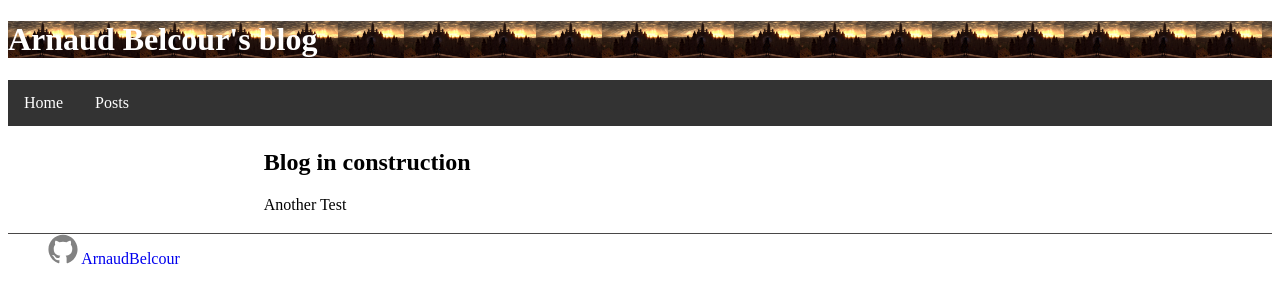
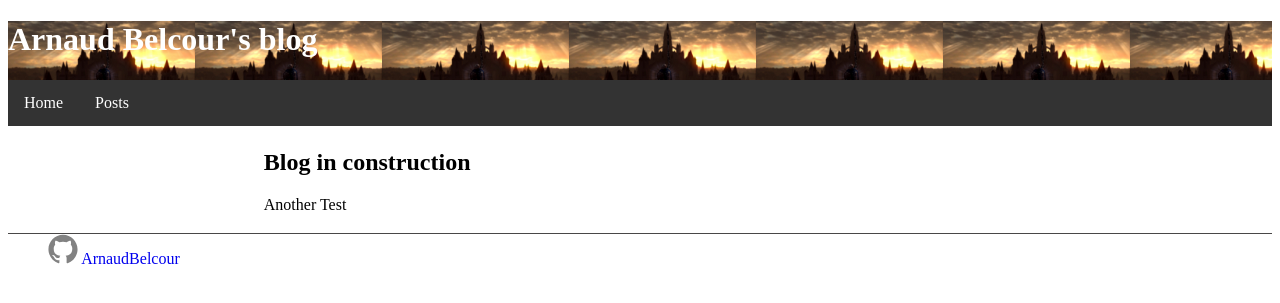
Before and after one commit to ArnaudBelcour/blog, a Jekyll site: the page built from index.html, in a window 1280 px wide. Shown: the top 303 px of the page. Built offline with Jekyll 4.4.1, drawn with Linux system fonts in a browser that asks for light colours; the repository's description, which GitHub fills in, is left out.

Commit message:
Continue to change default.hmtl structure. Now use head.html.

```diff
--- a/_includes/head.html
+++ b/_includes/head.html
@@ -1,21 +1,8 @@
 <head>
+  <meta charset='utf-8'>
+  <meta http-equiv="X-UA-Compatible" content="chrome=1">
+  <meta name="viewport" content="width=device-width,maximum-scale=2">
+  <meta name="description" content="{{ site.title | default: site.github.repository_name }} : {{ site.description | default: site.github.project_tagline }}">
 
-  <div id="nav">
-    <ul>
-        <li><a href="/">HOME</a></li>
-        <li><a href="/page/">PAGE</a></li>
-    </ul>
-</div>
-
-
-  <meta charset="utf-8">
-  <meta http-equiv="X-UA-Compatible" content="IE=edge">
-  <meta name="viewport" content="width=device-width, initial-scale=1">
-
-  <title>{% if page.title %}{{ page.title }}{% else %}{{ site.title }}{% endif %}</title>
-  <meta name="description" content="{% if page.excerpt %}{{ page.excerpt | strip_html | strip_newlines | truncate: 160 }}{% else %}{{ site.description }}{% endif %}">
-
-  <link rel="stylesheet" href="{{ "/css/main.css" | prepend: site.baseurl }}">
-  <link rel="canonical" href="{{ page.url | replace:'index.html','' | prepend: site.baseurl | prepend: site.url }}">
-  <link rel="alternate" type="application/rss+xml" title="{{ site.title }}" href="{{ "/feed.xml" | prepend: site.baseurl | prepend: site.url }}">
+  <link rel="stylesheet" type="text/css" media="screen" href="{{ '/assets/css/style.css?v=' | append: site.github.build_revision | relative_url }}">
 </head>
--- a/_includes/header.html
+++ b/_includes/header.html
@@ -1,5 +1,6 @@
 <header class="site-header">
-  <div id="nav">
+  <div id="header_background">
+    <h1 id="project_title">{{ site.title | default: site.github.repository_name }}</h1>
     <ul>
       <li>
         <a href="{{ "/" | prepend: site.baseurl }}">Home</a>
--- a/_layouts/default.html
+++ b/_layouts/default.html
@@ -1,22 +1,13 @@
 <!DOCTYPE html>
 <html lang="{{ site.lang | default: "en-US" }}">
 
-  <head>
-    <meta charset='utf-8'>
-    <meta http-equiv="X-UA-Compatible" content="chrome=1">
-    <meta name="viewport" content="width=device-width,maximum-scale=2">
-    <meta name="description" content="{{ site.title | default: site.github.repository_name }} : {{ site.description | default: site.github.project_tagline }}">
-
-    <link rel="stylesheet" type="text/css" media="screen" href="{{ '/assets/css/style.css?v=' | append: site.github.build_revision | relative_url }}">
-  </head>
-
-  <!-- HEADER -->
-  <div id="header_background">
-      <h1 id="project_title">{{ site.title | default: site.github.repository_name }}</h1>
-  </div>
-  {% include header.html %}
+  <!-- HEAD -->
+  {% include head.html %}
 
   <body>
+    <!-- HEADER -->
+    {% include header.html %}
+
     <!-- MAIN CONTENT -->
     <div id="main_content_wrap" class="outer">
       <section id="main_content" class="inner">
```
